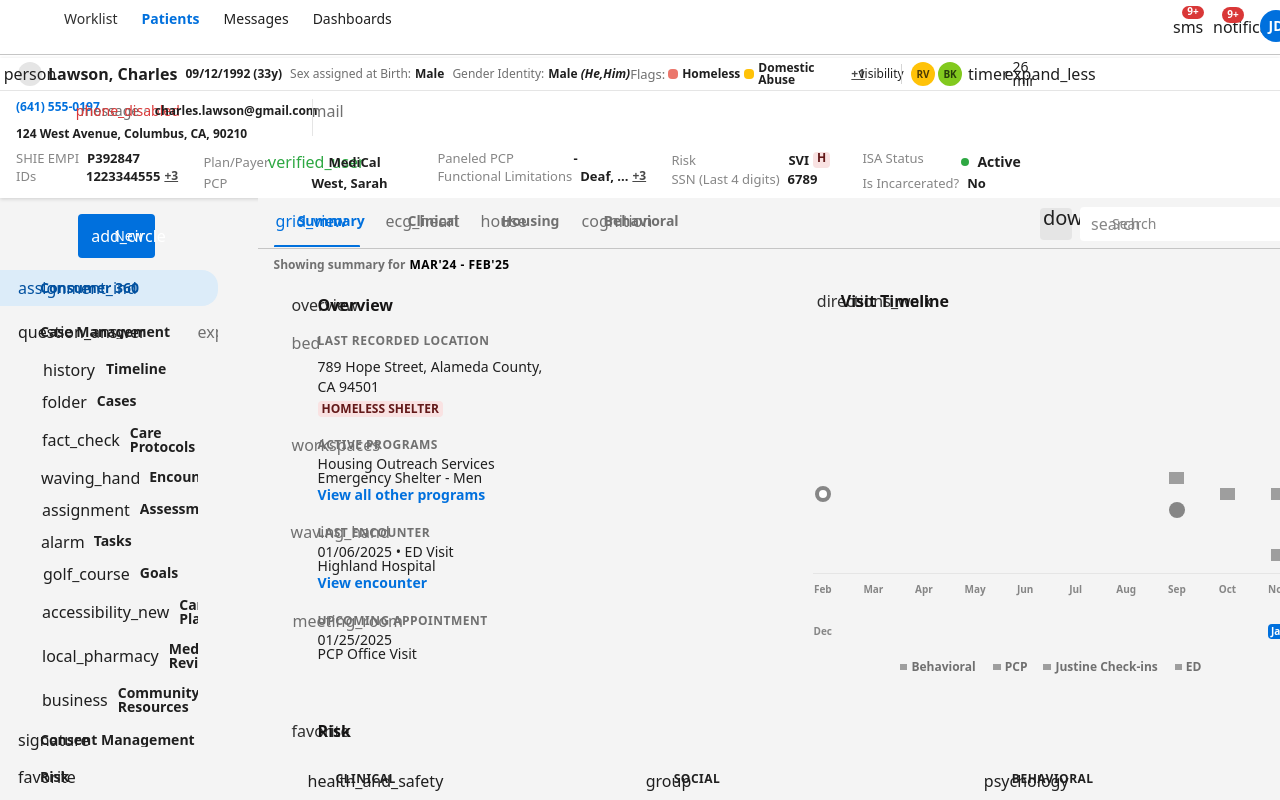
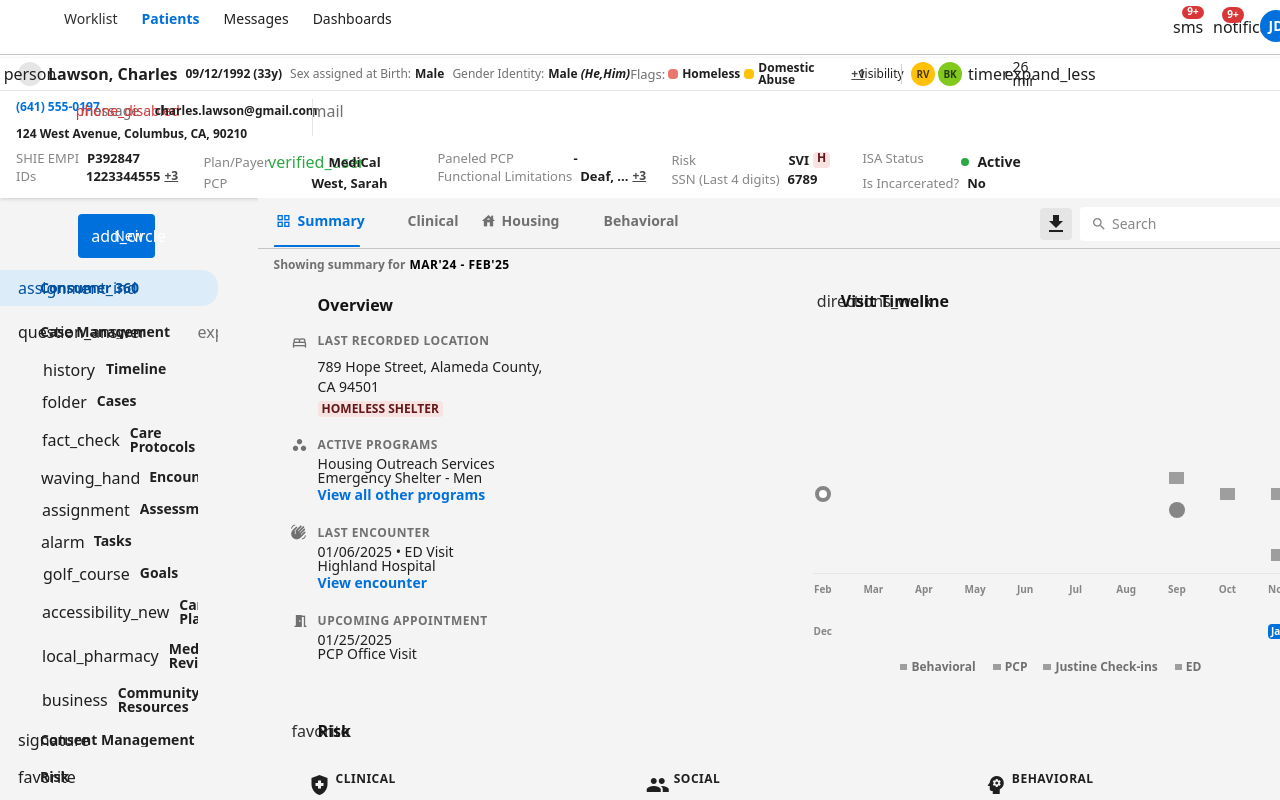
Before and after one commit to infinitegarg/design-to-dev-dream, a React (Vite) app: page / in a window 1280 px wide. Shown: the top 800 px of the page. Built offline with nearby package versions, Linux system fonts and the light colour scheme; grey boxes are pictures that could not be loaded.

Commit message:
feat: Use Google icon font for icons
Use Google icon font for all icons on the page.

```diff
--- a/index.html
+++ b/index.html
@@ -1,3 +1,4 @@
+
 <!DOCTYPE html>
 <html lang="en">
   <head>
@@ -6,17 +7,16 @@
     <title>design-to-dev-dream</title>
     <meta name="description" content="Lovable Generated Project" />
     <meta name="author" content="Lovable" />
-
     <meta property="og:title" content="design-to-dev-dream" />
     <meta property="og:description" content="Lovable Generated Project" />
     <meta property="og:type" content="website" />
     <meta property="og:image" content="https://lovable.dev/opengraph-image-p98pqg.png" />
-
     <meta name="twitter:card" content="summary_large_image" />
     <meta name="twitter:site" content="@lovable_dev" />
     <meta name="twitter:image" content="https://lovable.dev/opengraph-image-p98pqg.png" />
+    <!-- Add Google Material Icons -->
+    <link href="https://fonts.googleapis.com/icon?family=Material+Icons" rel="stylesheet">
   </head>
-
   <body>
     <div id="root"></div>
     <!-- IMPORTANT: DO NOT REMOVE THIS SCRIPT TAG OR THIS VERY COMMENT! -->
--- a/src/components/c360/C360Summary.tsx
+++ b/src/components/c360/C360Summary.tsx
@@ -27,9 +27,9 @@ const C360Summary: React.FC = () => {
                   <div className="z-10 flex items-center text-[#707070] whitespace-nowrap pl-1">
                     <div className="self-stretch flex min-h-12 flex-col items-stretch text-[#0070DD] justify-center w-[110px] my-auto pt-3 px-3">
                       <div className="flex items-center gap-2">
-                        <div className="self-stretch text-base font-light text-center leading-none w-4 my-auto p-0.5">
+                        <span className="material-icons self-stretch text-base font-light text-center leading-none w-4 my-auto p-0.5">
                           grid_view
-                        </div>
+                        </span>
                         <div className="text-ellipsis text-sm font-semibold leading-5 self-stretch my-auto">
                           Summary
                         </div>
@@ -38,9 +38,9 @@ const C360Summary: React.FC = () => {
                     </div>
                     <div className="self-stretch flex min-h-12 flex-col items-stretch justify-center w-[94px] my-auto pt-3 px-3">
                       <div className="flex items-center gap-2">
-                        <div className="self-stretch text-base font-light text-center leading-none w-4 my-auto p-0.5">
+                        <span className="material-icons self-stretch text-base font-light text-center leading-none w-4 my-auto p-0.5">
                           ecg_heart
-                        </div>
+                        </span>
                         <div className="text-ellipsis text-sm font-semibold leading-5 self-stretch my-auto">
                           Clinical
                         </div>
@@ -49,9 +49,9 @@ const C360Summary: React.FC = () => {
                     </div>
                     <div className="self-stretch flex min-h-12 flex-col items-stretch justify-center w-[102px] my-auto pt-3 px-3">
                       <div className="flex items-center gap-2">
-                        <div className="self-stretch text-base font-light text-center leading-none w-4 my-auto p-[3px]">
+                        <span className="material-icons self-stretch text-base font-light text-center leading-none w-4 my-auto p-[3px]">
                           house
-                        </div>
+                        </span>
                         <div className="text-ellipsis text-sm font-semibold leading-5 self-stretch my-auto">
                           Housing
                         </div>
@@ -60,9 +60,9 @@ const C360Summary: React.FC = () => {
                     </div>
                     <div className="self-stretch flex min-h-12 flex-col items-stretch justify-center w-[115px] my-auto pt-3 px-3">
                       <div className="flex items-center gap-2">
-                        <div className="self-stretch text-base font-light text-center leading-none w-4 my-auto p-0.5">
+                        <span className="material-icons self-stretch text-base font-light text-center leading-none w-4 my-auto p-0.5">
                           cognition
-                        </div>
+                        </span>
                         <div className="text-ellipsis text-sm font-semibold leading-5 self-stretch my-auto">
                           Behavioral
                         </div>
@@ -77,8 +77,8 @@ const C360Summary: React.FC = () => {
                 <div className="self-stretch flex min-w-60 items-center gap-2 whitespace-nowrap my-auto pr-4">
                   <div className="self-stretch flex gap-2 text-xl text-[#1F1F1F] font-light text-center leading-none w-8 my-auto">
                     <div className="rounded flex w-8">
-                      <div className="rounded bg-neutral-200 w-8 h-8 px-[3px]">
-                        download
+                      <div className="rounded bg-neutral-200 w-8 h-8 px-[3px] flex items-center justify-center">
+                        <span className="material-icons">download</span>
                       </div>
                     </div>
                   </div>
@@ -88,9 +88,9 @@ const C360Summary: React.FC = () => {
                         <div className="items-stretch rounded bg-white flex w-full flex-col justify-center px-2 py-1.5">
                           <div className="flex w-full items-center gap-2">
                             <div className="self-stretch flex w-full items-center gap-2 overflow-hidden flex-1 shrink basis-[0%] my-auto">
-                              <div className="self-stretch text-base text-center leading-none w-4 my-auto p-[3px]">
+                              <span className="material-icons self-stretch text-base text-center leading-none w-4 my-auto p-[3px]">
                                 search
-                              </div>
+                              </span>
                               <div className="text-sm leading-none self-stretch my-auto">
                                 Search
                               </div>
--- a/src/components/c360/content/Overview.tsx
+++ b/src/components/c360/content/Overview.tsx
@@ -1,3 +1,4 @@
+
 import React from "react";
 
 const Overview: React.FC = () => {
@@ -7,9 +8,9 @@ const Overview: React.FC = () => {
         <div className="flex min-w-60 w-full items-center gap-[40px_100px] justify-between flex-wrap flex-1 shrink basis-[0%] py-2 max-md:max-w-full">
           <div className="self-stretch flex items-center gap-4 overflow-hidden my-auto">
             <div className="self-stretch flex items-center gap-3 text-base whitespace-nowrap justify-center my-auto">
-              <div className="self-stretch text-[#2F2F2F] font-normal text-center leading-none w-4 my-auto p-0.5">
+              <span className="material-icons self-stretch text-[#2F2F2F] font-normal text-center leading-none w-4 my-auto p-0.5">
                 overview
-              </div>
+              </span>
               <div className="text-[#151414] font-bold self-stretch my-auto">
                 Overview
               </div>
@@ -26,9 +27,9 @@ const Overview: React.FC = () => {
           <div className="min-w-60 w-[264px]">
             <div className="flex w-full pr-6 max-md:pr-5">
               <div className="flex gap-3">
-                <div className="text-base text-[#707070] font-light whitespace-nowrap text-center leading-none w-4 px-0.5 py-1.5">
+                <span className="material-icons text-base text-[#707070] font-light whitespace-nowrap text-center leading-none w-4 px-0.5 py-1.5">
                   bed
-                </div>
+                </span>
                 <div className="text-[#707070] text-xs font-extrabold leading-6 tracking-[0.5px] uppercase">
                   Last Recorded Location
                 </div>
@@ -50,9 +51,9 @@ const Overview: React.FC = () => {
           <div className="min-w-60 w-[264px]">
             <div className="flex w-full pr-6 max-md:pr-5">
               <div className="flex gap-3">
-                <div className="text-base text-[#707070] font-light whitespace-nowrap text-center leading-none w-4 px-0.5 py-1">
+                <span className="material-icons text-base text-[#707070] font-light whitespace-nowrap text-center leading-none w-4 px-0.5 py-1">
                   workspaces
-                </div>
+                </span>
                 <div className="text-[#707070] text-xs font-extrabold leading-6 tracking-[0.5px] uppercase">
                   Active Programs
                 </div>
@@ -79,9 +80,9 @@ const Overview: React.FC = () => {
           <div className="min-w-60 w-[264px]">
             <div className="flex w-full pr-6 max-md:pr-5">
               <div className="flex gap-3">
-                <div className="text-base text-[#707070] font-light whitespace-nowrap text-center leading-none w-4 px-px py-[3px]">
+                <span className="material-icons text-base text-[#707070] font-light whitespace-nowrap text-center leading-none w-4 px-px py-[3px]">
                   waving_hand
-                </div>
+                </span>
                 <div className="text-[#707070] text-xs font-extrabold leading-6 tracking-[0.5px] uppercase">
                   Last encounter
                 </div>
@@ -102,9 +103,9 @@ const Overview: React.FC = () => {
           <div className="min-w-60 w-[264px]">
             <div className="flex w-full pr-6 max-md:pr-5">
               <div className="flex gap-3">
-                <div className="text-base text-[#707070] font-light whitespace-nowrap text-center leading-none w-4 px-[3px] py-1">
+                <span className="material-icons text-base text-[#707070] font-light whitespace-nowrap text-center leading-none w-4 px-[3px] py-1">
                   meeting_room
-                </div>
+                </span>
                 <div className="text-[#707070] text-xs font-extrabold leading-6 tracking-[0.5px] uppercase">
                   Upcoming Appointment
                 </div>
--- a/src/components/c360/content/RiskAssessment.tsx
+++ b/src/components/c360/content/RiskAssessment.tsx
@@ -26,7 +26,7 @@ const RiskCard: React.FC<RiskCardProps> = ({
       <div className="w-full flex-1 p-3">
         <div className="flex w-full gap-2.5 whitespace-nowrap">
           <div className="items-center rounded bg-[#F4F4F4] flex gap-2 text-base text-[#1F1F1F] font-light text-center leading-none w-6 h-6 p-1">
-            <div className="self-stretch w-4 my-auto p-0.5">{icon}</div>
+            <span className="material-icons self-stretch w-4 my-auto p-0.5">{icon}</span>
           </div>
           <div className="text-[#1F1F1F] text-xs font-extrabold leading-6 tracking-[0.5px] uppercase flex-1 shrink basis-[0%]">
             {title}
```
